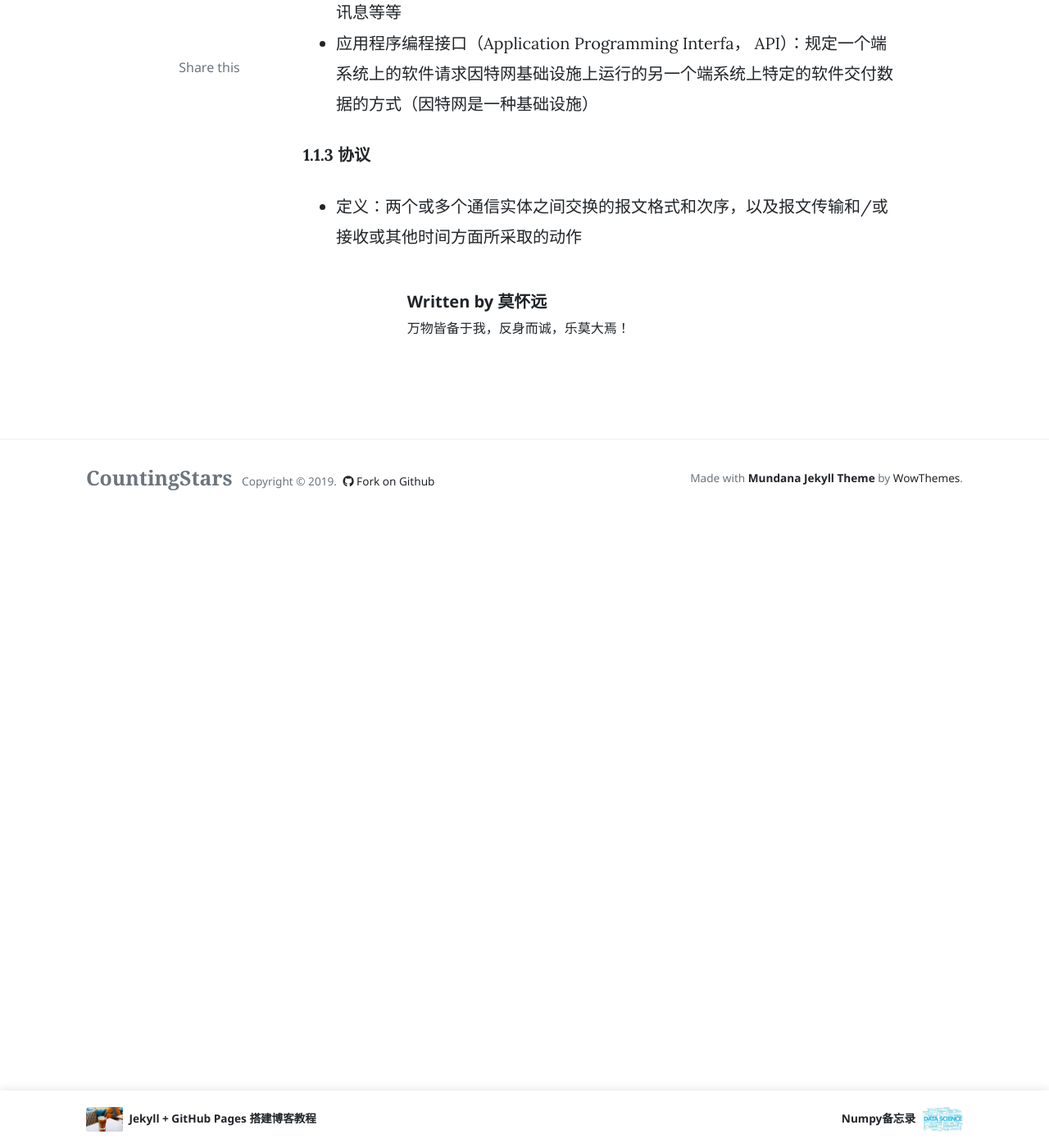
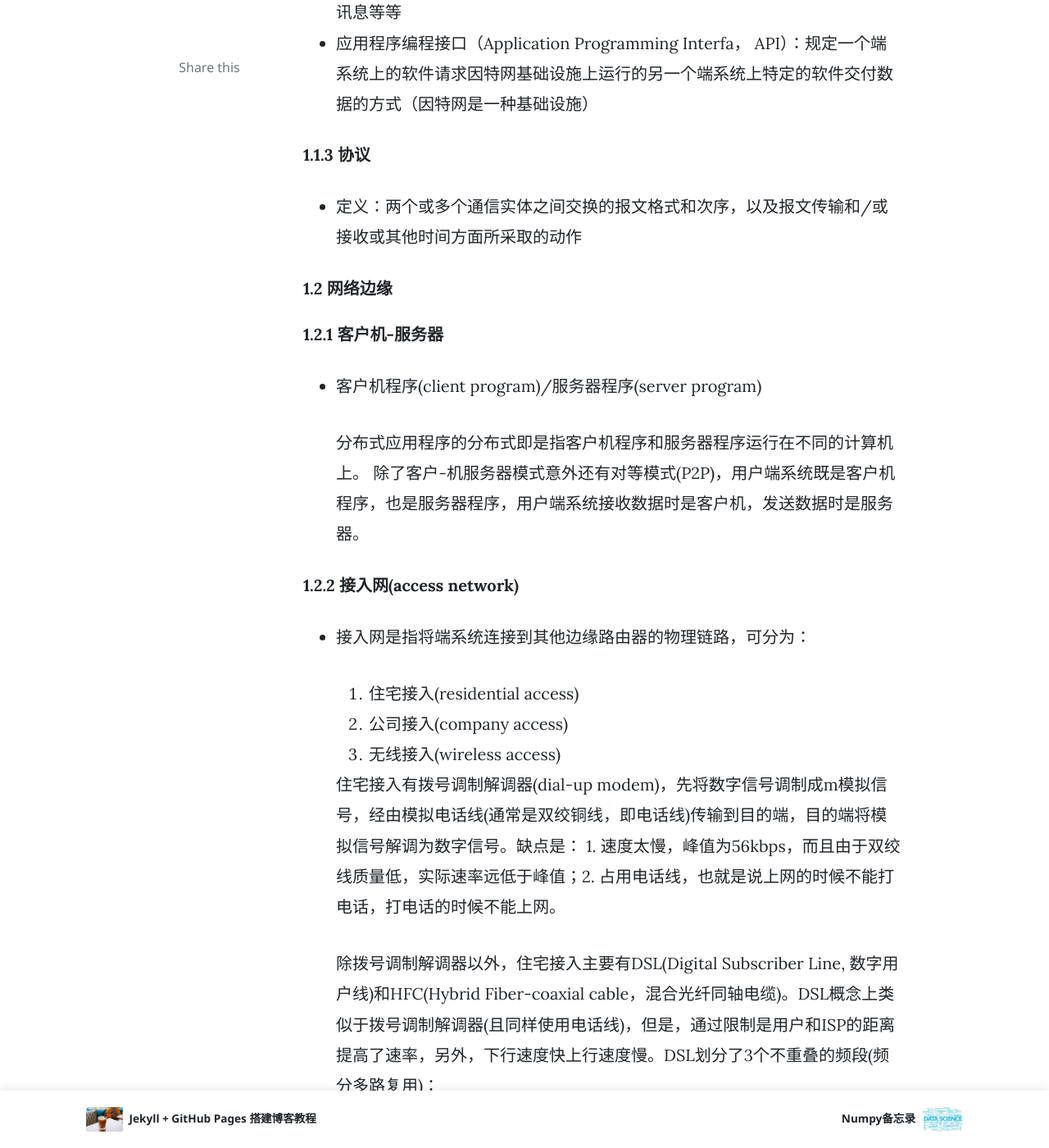
Before and after one commit to kuangyl0212/kuangyl0212.github.io.bak, a Jekyll site: the page built from _posts/2018-06-28-Computer-Network_notes.md, in a window 1280 px wide and 1400 px high, scrolled down 2004 px. Shown: the whole window at 82% size. Built offline with Jekyll 4.4.1, drawn with Linux system fonts in a browser that asks for light colours; nearby versions of some CDN libraries; comment, search, counter and statistics services are not loaded; some of the changed text lies outside the part shown.

Commit message:
modify computer network notes

```diff
--- a/_posts/2018-06-28-Computer-Network_notes.md
+++ b/_posts/2018-06-28-Computer-Network_notes.md
@@ -44,3 +44,47 @@ image: assets/images/2.jpg
 
 ##### 1.1.3 协议
 - 定义：两个或多个通信实体之间交换的报文格式和次序，以及报文传输和/或接收或其他时间方面所采取的动作
+
+##### 1.2 网络边缘
+
+##### 1.2.1 客户机-服务器
+
+- 客户机程序(client program)/服务器程序(server program)
+
+    分布式应用程序的分布式即是指客户机程序和服务器程序运行在不同的计算机上。
+    除了客户-机服务器模式意外还有对等模式(P2P)，用户端系统既是客户机程序，也是服务器程序，用户端系统接收数据时是客户机，发送数据时是服务器。
+
+##### 1.2.2 接入网(access network)
+
+- 接入网是指将端系统连接到其他边缘路由器的物理链路，可分为：
+
+   1. 住宅接入(residential access)
+   2. 公司接入(company access)
+   3. 无线接入(wireless access)
+
+   住宅接入有拨号调制解调器(dial-up modem)，先将数字信号调制成m模拟信号，经由模拟电话线(通常是双绞铜线，即电话线)传输到目的端，目的端将模拟信号解调为数字信号。缺点是： 1. 速度太慢，峰值为56kbps，而且由于双绞线质量低，实际速率远低于峰值；2. 占用电话线，也就是说上网的时候不能打电话，打电话的时候不能上网。
+
+   除拨号调制解调器以外，住宅接入主要有DSL(Digital Subscriber Line, 数字用户线)和HFC(Hybrid Fiber-coaxial cable，混合光纤同轴电缆)。DSL概念上类似于拨号调制解调器(且同样使用电话线)，但是，通过限制是用户和ISP的距离提高了速率，另外，下行速度快上行速度慢。DSL划分了3个不重叠的频段(频分多路复用)：
+
+   1. 高速下行信道，50kHz~1MHz;
+   2. 中速上行信道，4kHz~50kHz;
+   3. 普通双向电话信道, 0~4kHz
+
+   HFC扩展了用户广播电缆电视的电缆网络, HFC需要特殊的调制解调器,称为电缆调制解调器(cable modem), HFC的一大特点是共享广播媒体, 因此会出现资源争用. (而DSL则是用户和ISP之间的点对点专用通道). 和DSL一样,也是下行速率快, 上行慢.
+
+   DSL, HFC和卫星接入的一个共同点是always on.
+
+    公司接入: 局域网(LAN), 以太网为主流,速率100Mbps或1Gbps甚至10Gbps. 使用双绞线或同轴电缆.
+
+    无线接入: 两大类:
+
+        - 无线局域网(wireless LAN) IEEE 802.11
+        - 广域无线接入网(wide-area wireless access network)
+
+##### 1.2.3 物理媒介
+
+    1. 双绞铜线
+    2. 同轴电缆
+    3. 光缆
+    4. 陆地无线电信道
+    5. 卫星无线电信道
```
